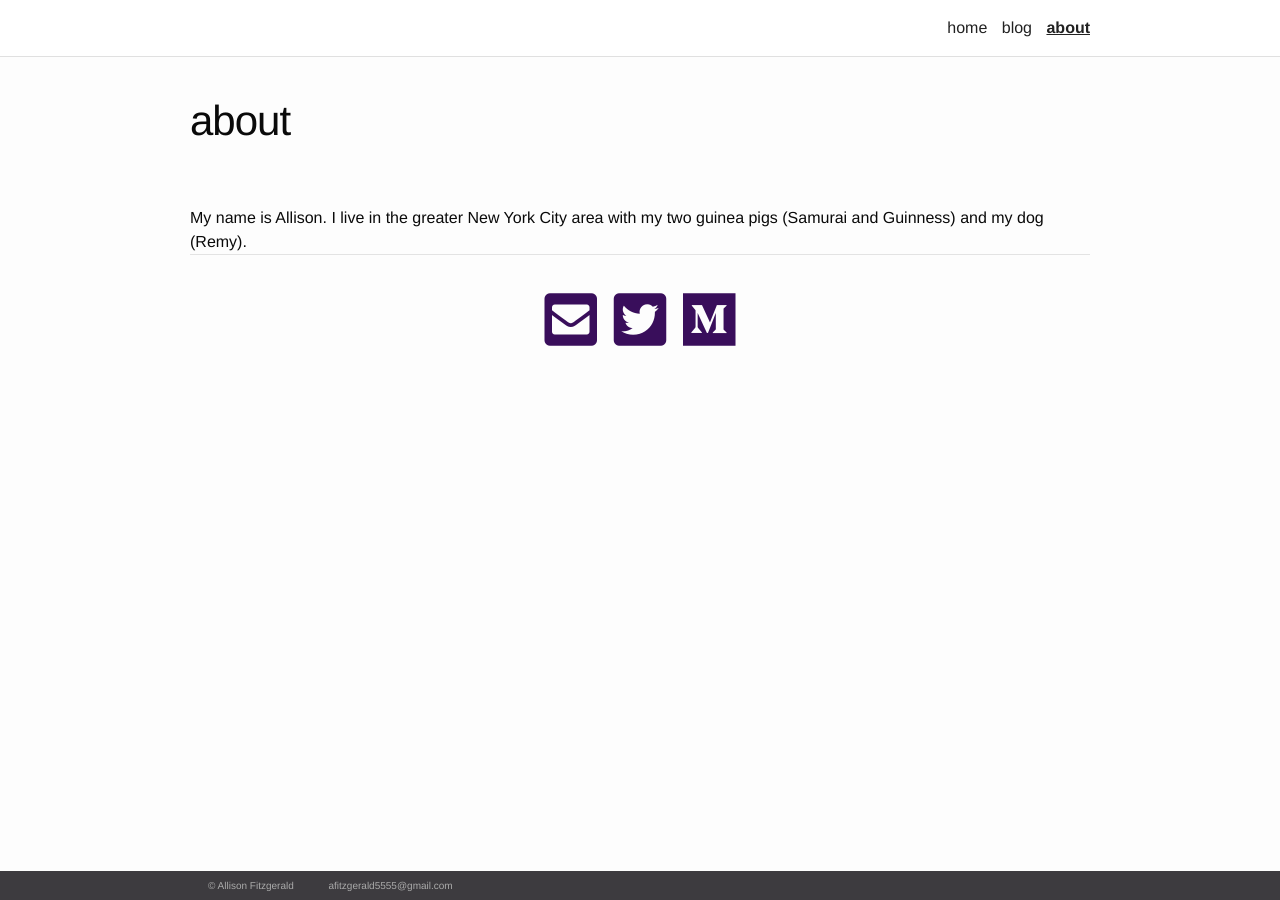
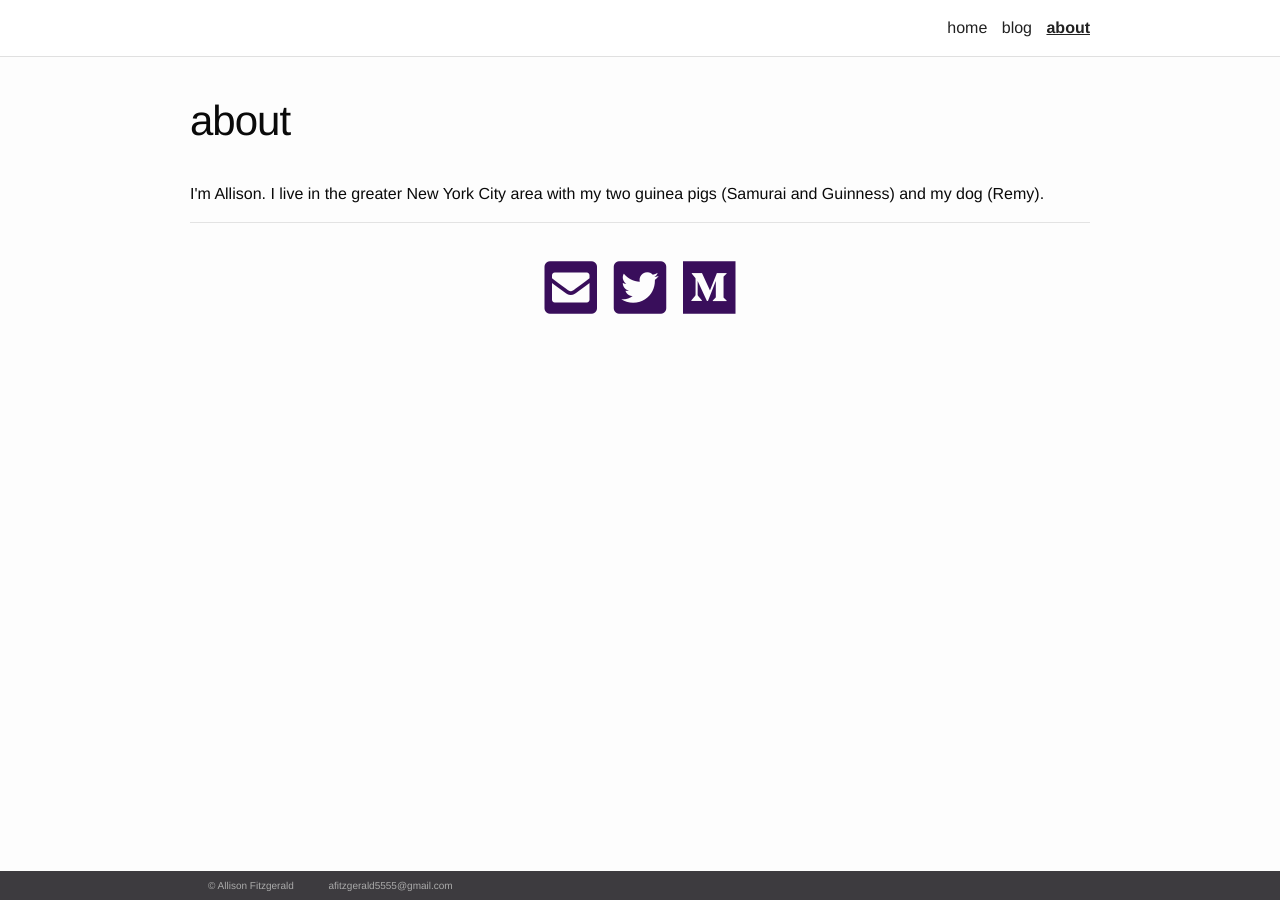
Before and after one commit to alfitz/alfitz.github.io, a Jekyll site: the page built from about.html, in a window 1280 px wide. Built offline with Jekyll 4.4.1, drawn with Linux system fonts in a browser that asks for light colours; nearby versions of some CDN libraries.

Commit message:
layout fixes

```diff
--- a/_sass/_layout.scss
+++ b/_sass/_layout.scss
@@ -1,4 +1,6 @@
-
+.content-container {
+  margin-bottom: 16px;
+}
 /**
  * Site header   **********************************************************
  */
@@ -70,6 +72,7 @@
       padding-top: 25px;
       line-height: 3em;
       z-index: 25;
+      margin-bottom: 16px;
       h1{
         color: $theme-color;
         font-size:75px;
--- a/about.html
+++ b/about.html
@@ -3,10 +3,9 @@
 label: about
 title: about
 ---
-<br/>
-My name is Allison. I live in the greater New York City area with my two guinea pigs (Samurai and Guinness) and my dog (Remy).
-
-<br/>
+<div class="content-container">
+  I'm Allison. I live in the greater New York City area with my two guinea pigs (Samurai and Guinness) and my dog (Remy).
+</div>
 <hr/>
 <br/>
 <span class="contacticon center">
--- a/blog.html
+++ b/blog.html
@@ -1,12 +1,12 @@
 ---
 layout: default
 label: blog
+title: blog
 ---
 
 <div class="header-bar">
   <h1>allison's blog</h1>
 </div>
-
 
 <ul class="post-list">
     {% for post in site.posts %}
```
